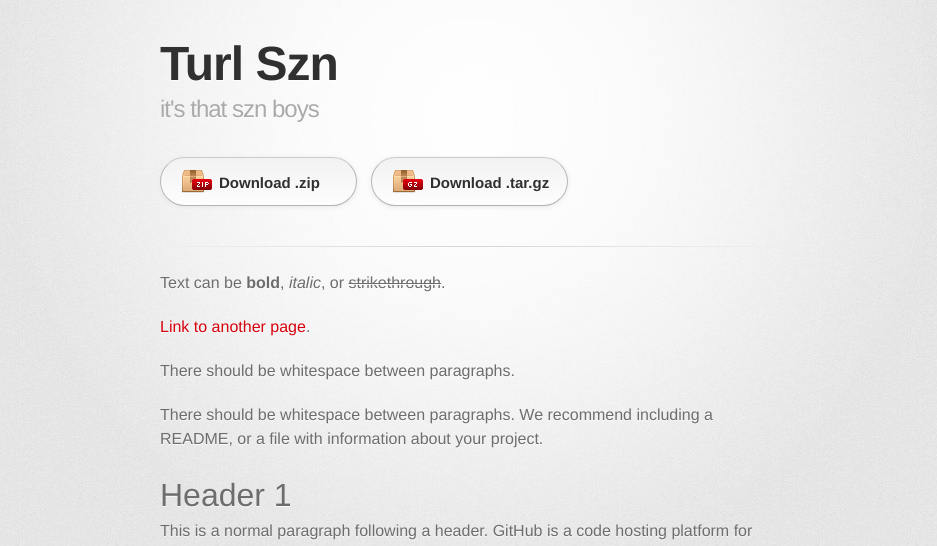
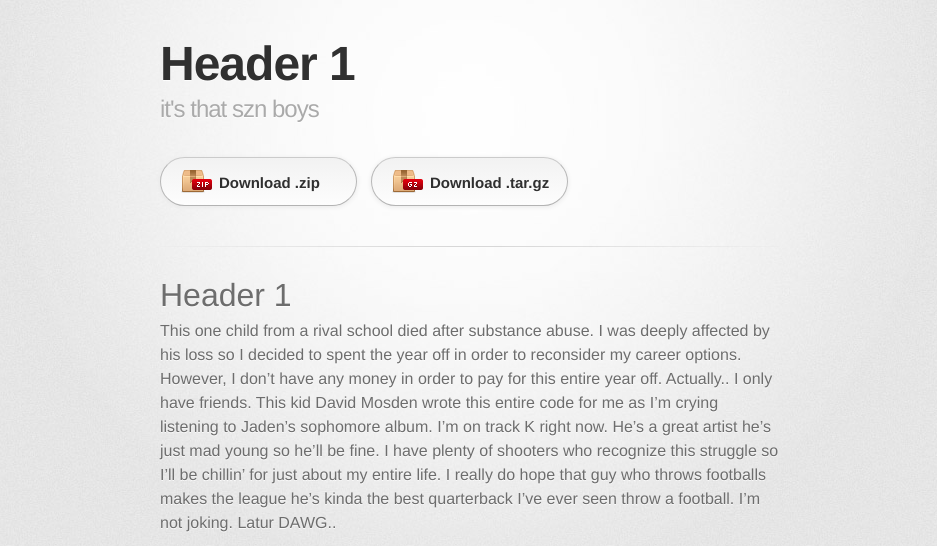
Before and after one commit to turl-szn/TurlSzn, a Jekyll site: the page built from index.md, in a window 1280 px wide and 1400 px high. Shown: the top 546 px of the window, without its empty margins (170-1107 px from the left). Built offline with Jekyll 4.4.1, drawn with Linux system fonts in a browser that asks for light colours; some web fonts are replaced; our own code applies the rules of GitHub Pages for plain Markdown files; some of the changed text lies outside the part shown.

Commit message:
Update index.md

````diff
--- a/index.md
+++ b/index.md
@@ -2,122 +2,16 @@
 layout: default
 ---
 
-Text can be **bold**, _italic_, or ~~strikethrough~~.
+# Header 1
+This one child from a rival school died after substance abuse. I was deeply affected by his loss so I
+  decided to spent the year off in order to reconsider my career options. However, I don't have any money
+  in order to pay for this entire year off. Actually.. I only have friends. This kid David Mosden wrote this entire code for
+  me as I'm crying listening to Jaden's sophomore album. I'm on track K right now. He's a great artist he's just mad young
+  so he'll be fine. I have plenty of shooters who recognize this struggle so I'll be chillin' for just about my entire life.
+  I really do hope that guy who throws footballs makes the league he's kinda the best quarterback I've ever seen throw a football.
+  I'm not joking. Latur DAWG..
 
-[Link to another page](./another-page.html).
-
-There should be whitespace between paragraphs.
-
-There should be whitespace between paragraphs. We recommend including a README, or a file with information about your project.
-
-# Header 1
-
-This is a normal paragraph following a header. GitHub is a code hosting platform for version control and collaboration. It lets you and others work together on projects from anywhere.
-
-## Header 2
-
-> This is a blockquote following a header.
->
-> When something is important enough, you do it even if the odds are not in your favor.
-
-### Header 3
-
-```js
-// Javascript code with syntax highlighting.
-var fun = function lang(l) {
-  dateformat.i18n = require('./lang/' + l)
-  return true;
-}
-```
-
-```ruby
-# Ruby code with syntax highlighting
-GitHubPages::Dependencies.gems.each do |gem, version|
-  s.add_dependency(gem, "= #{version}")
-end
-```
-
-#### Header 4
-
-*   This is an unordered list following a header.
-*   This is an unordered list following a header.
-*   This is an unordered list following a header.
-
-##### Header 5
-
-1.  This is an ordered list following a header.
-2.  This is an ordered list following a header.
-3.  This is an ordered list following a header.
-
-###### Header 6
-
-| head1        | head two          | three |
-|:-------------|:------------------|:------|
-| ok           | good swedish fish | nice  |
-| out of stock | good and plenty   | nice  |
-| ok           | good `oreos`      | hmm   |
-| ok           | good `zoute` drop | yumm  |
-
-### There's a horizontal rule below this.
-
-* * *
-
-### Here is an unordered list:
-
-*   Item foo
-*   Item bar
-*   Item baz
-*   Item zip
-
-### And an ordered list:
-
-1.  Item one
-1.  Item two
-1.  Item three
-1.  Item four
-
-### And a nested list:
-
-- level 1 item
-  - level 2 item
-  - level 2 item
-    - level 3 item
-    - level 3 item
-- level 1 item
-  - level 2 item
-  - level 2 item
-  - level 2 item
-- level 1 item
-  - level 2 item
-  - level 2 item
-- level 1 item
-
-### Small image
-
-![Octocat](https://github.githubassets.com/images/icons/emoji/octocat.png)
 
 ### Large image
 
 ![Branching](https://guides.github.com/activities/hello-world/branching.png)
-
-
-### Definition lists can be used with HTML syntax.
-
-<dl>
-<dt>Name</dt>
-<dd>Godzilla</dd>
-<dt>Born</dt>
-<dd>1952</dd>
-<dt>Birthplace</dt>
-<dd>Japan</dd>
-<dt>Color</dt>
-<dd>Green</dd>
-</dl>
-
-```
-Long, single-line code blocks should not wrap. They should horizontally scroll if they are too long. This line should be long enough to demonstrate this.
-```
-
-```
-The final element.
-```
````
